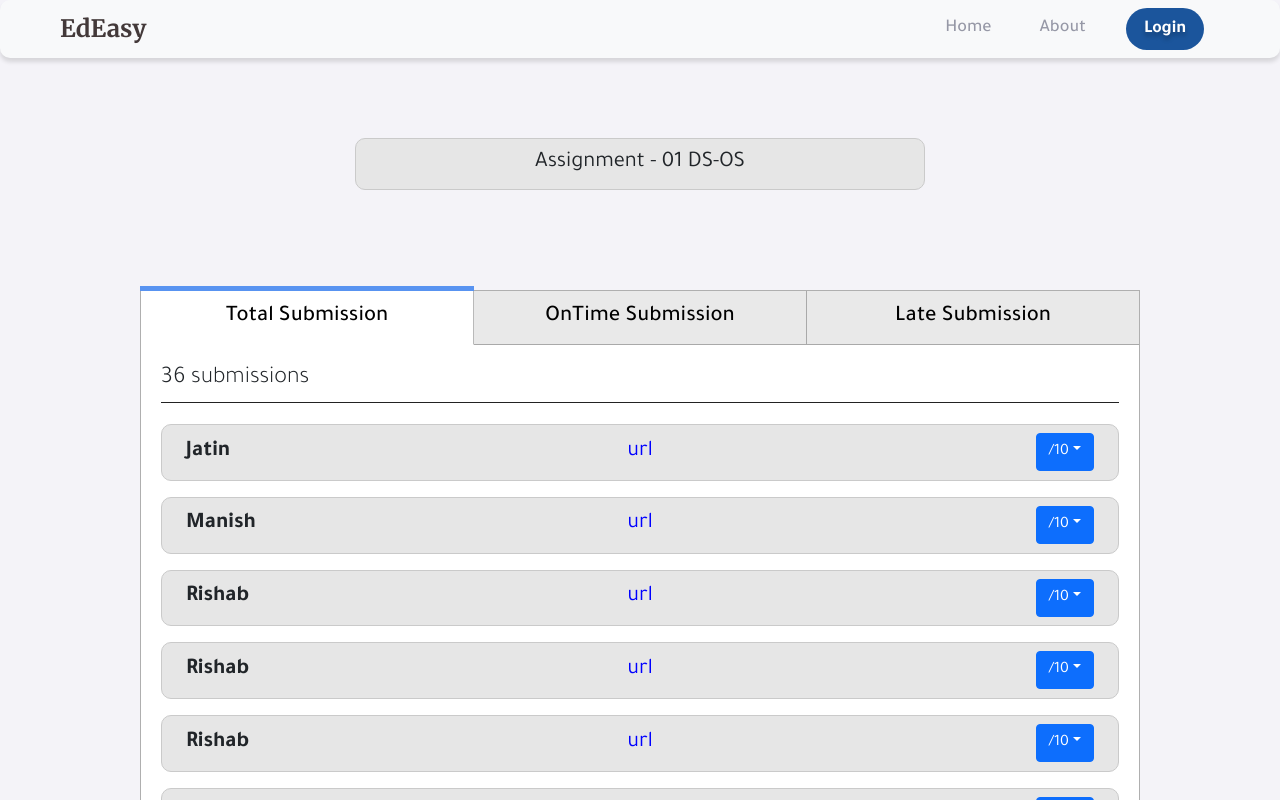
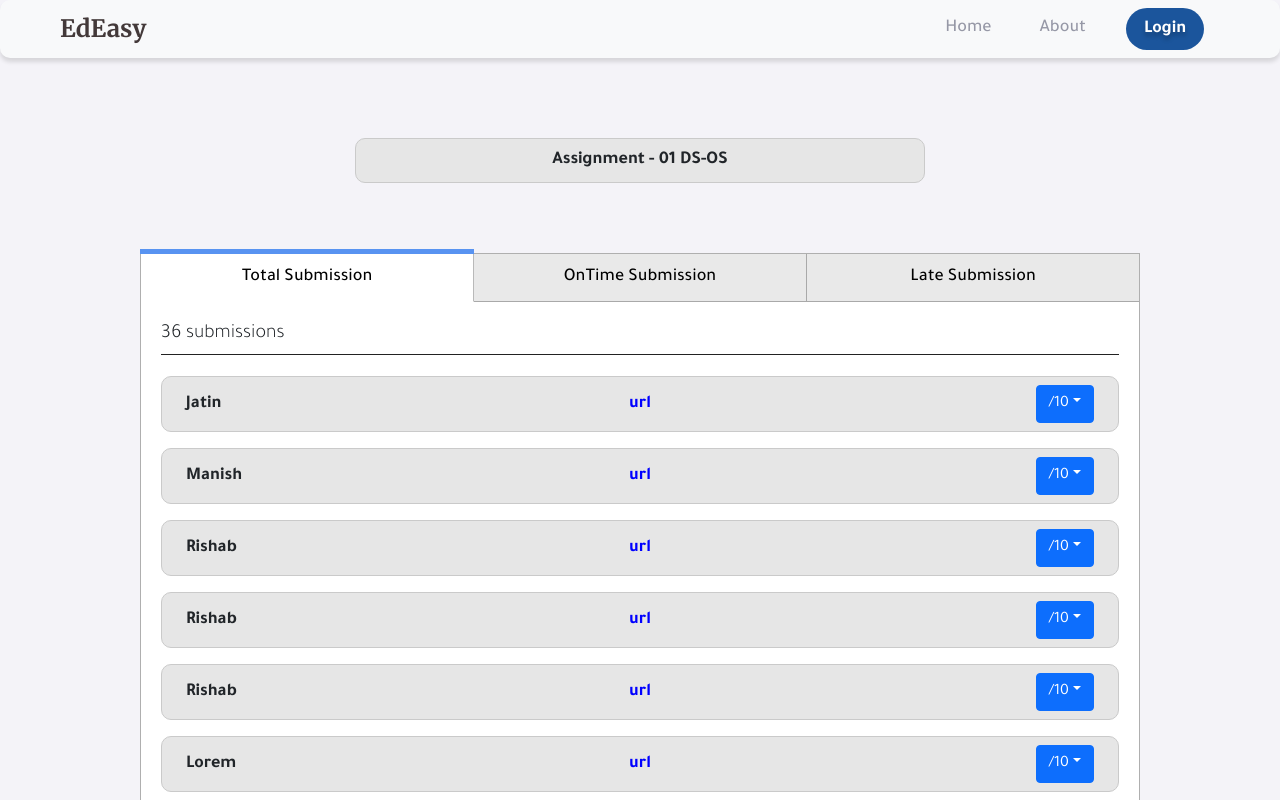
Before and after one commit to Rishab310/EdEasy, a React (Create React App) app in the folder client/: page /assignment/admin in a window 1280 px wide. Shown: the top 800 px of the page. Built offline with nearby package versions, Linux system fonts and the light colour scheme.

Commit message:
adimin assignment change

```diff
--- a/client/src/Components/AssignmentAdmin/AssignmentAdmin.css
+++ b/client/src/Components/AssignmentAdmin/AssignmentAdmin.css
@@ -11,11 +11,12 @@
     background-color: #E6E6E6;    ;
     border: 1px solid rgb(202, 202, 202);
     border-radius: 10px;
-    font-size: 1.4rem;
+    font-weight: bold;
+    font-size: 18px;
 }
 
 .adjust{
-    font-size: 1.4rem;
+    font-size: 18px;
 }
 
 .navtab{
@@ -24,7 +25,7 @@
     position: relative;
     max-width: 1000px;
     background: #f1f1f1;
-    margin: 100px auto 0;
+    margin: 70px auto 0;
     word-break: break-all;
     border: 1px solid rgba(0, 0, 0, 0.274);
 }
@@ -44,7 +45,7 @@ display: flex;
     position: relative;
     outline: none;
     font-weight: 500;
-    font-size: 1.4rem;
+    font-size: 18px;
 }
 .tabs:not(:last-child){
 border-right: 1px solid rgba(0, 0, 0, 0.274);
@@ -85,7 +86,7 @@ display: none;
 }
 .content h2 {
 padding: 0px 0 5px 0px;
-font-size: 1.5rem;
+font-size: 20px;
 margin-bottom: -0.8rem;
 font-weight: 300;
 }
```
